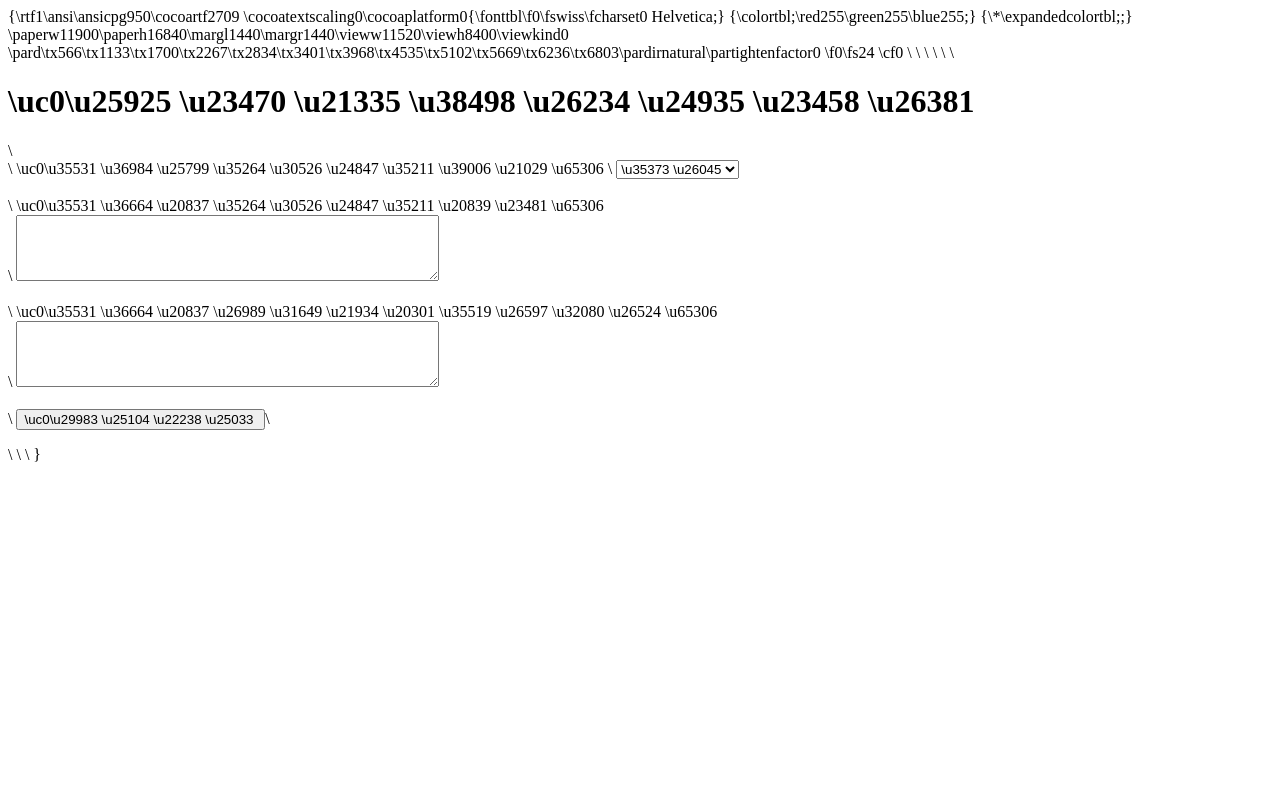
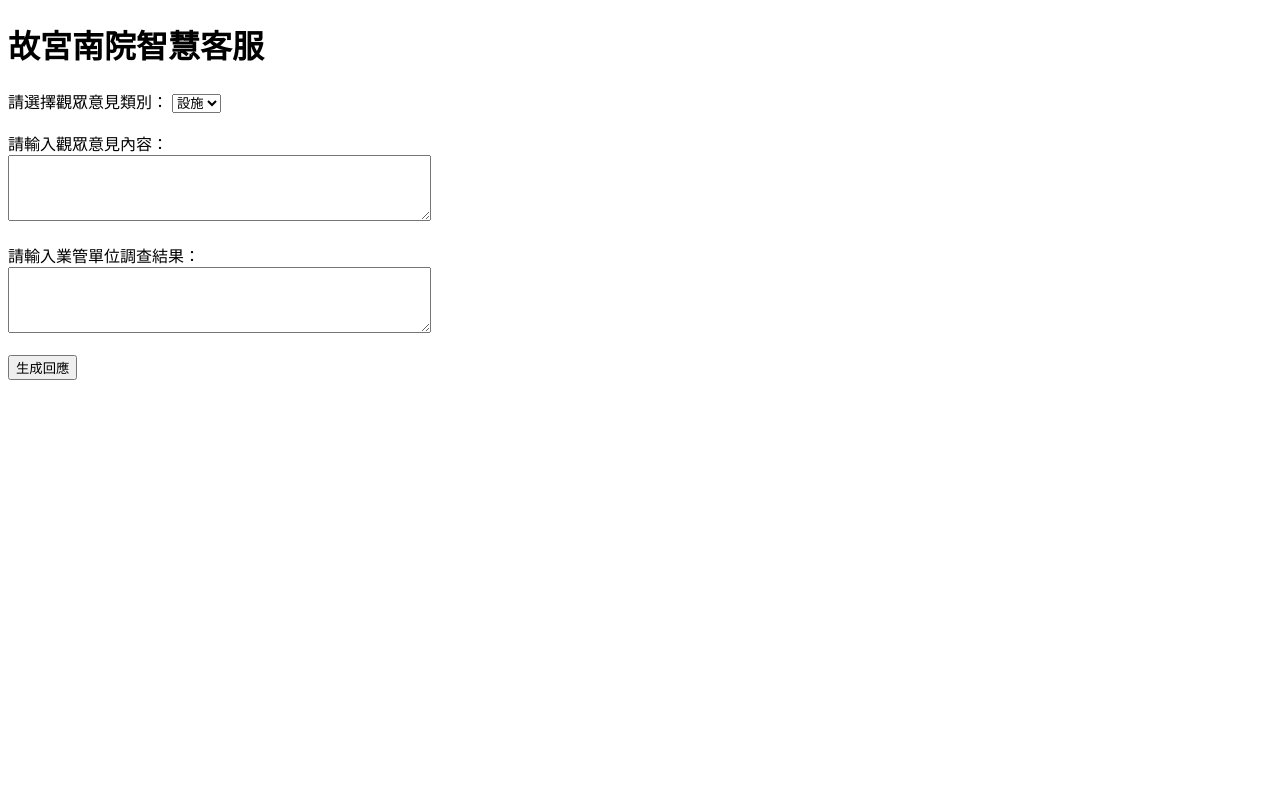
Before and after one commit to iwenchou/npmsbcc, a Flask app: page / in a window 1280 px wide. Run offline with Flask 2, Linux system fonts and the light colour scheme.

Commit message:
Update index.html

```diff
--- a/templates/index.html
+++ b/templates/index.html
@@ -1,30 +1,22 @@
-{\rtf1\ansi\ansicpg950\cocoartf2709
-\cocoatextscaling0\cocoaplatform0{\fonttbl\f0\fswiss\fcharset0 Helvetica;}
-{\colortbl;\red255\green255\blue255;}
-{\*\expandedcolortbl;;}
-\paperw11900\paperh16840\margl1440\margr1440\vieww11520\viewh8400\viewkind0
-\pard\tx566\tx1133\tx1700\tx2267\tx2834\tx3401\tx3968\tx4535\tx5102\tx5669\tx6236\tx6803\pardirnatural\partightenfactor0
-
-\f0\fs24 \cf0 <!DOCTYPE html>\
-<html>\
-<head>\
-    <title>\uc0\u25925 \u23470 \u21335 \u38498 \u26234 \u24935 \u23458 \u26381 </title>\
-</head>\
-<body>\
-    <h1>\uc0\u25925 \u23470 \u21335 \u38498 \u26234 \u24935 \u23458 \u26381 </h1>\
-    <form method="POST" action="/generate_response">\
-        <label for="category">\uc0\u35531 \u36984 \u25799 \u35264 \u30526 \u24847 \u35211 \u39006 \u21029 \u65306 </label>\
-        <select name="category" id="category">\
-            <option value="\uc0\u35373 \u26045 ">\u35373 \u26045 </option>\
-            <option value="\uc0\u23637 \u35261 ">\u23637 \u35261 </option>\
-            <option value="\uc0\u26381 \u21209 ">\u26381 \u21209 </option>\
-        </select><br><br>\
-        <label for="feedback">\uc0\u35531 \u36664 \u20837 \u35264 \u30526 \u24847 \u35211 \u20839 \u23481 \u65306 </label><br>\
-        <textarea name="feedback" id="feedback" rows="4" cols="50"></textarea><br><br>\
-        <label for="investigation">\uc0\u35531 \u36664 \u20837 \u26989 \u31649 \u21934 \u20301 \u35519 \u26597 \u32080 \u26524 \u65306 </label><br>\
-        <textarea name="investigation" id="investigation" rows="4" cols="50"></textarea><br><br>\
-        <input type="submit" value="\uc0\u29983 \u25104 \u22238 \u25033 ">\
-    </form>\
-</body>\
-</html>\
-}
+<!DOCTYPE html>
+<html>
+<head>
+    <title>故宮南院智慧客服</title>
+</head>
+<body>
+    <h1>故宮南院智慧客服</h1>
+    <form method="POST" action="/generate_response">
+        <label for="category">請選擇觀眾意見類別：</label>
+        <select name="category" id="category">
+            <option value="設施">設施</option>
+            <option value="展覽">展覽</option>
+            <option value="服務">服務</option>
+        </select><br><br>
+        <label for="feedback">請輸入觀眾意見內容：</label><br>
+        <textarea name="feedback" id="feedback" rows="4" cols="50"></textarea><br><br>
+        <label for="investigation">請輸入業管單位調查結果：</label><br>
+        <textarea name="investigation" id="investigation" rows="4" cols="50"></textarea><br><br>
+        <input type="submit" value="生成回應">
+    </form>
+</body>
+</html>
```
